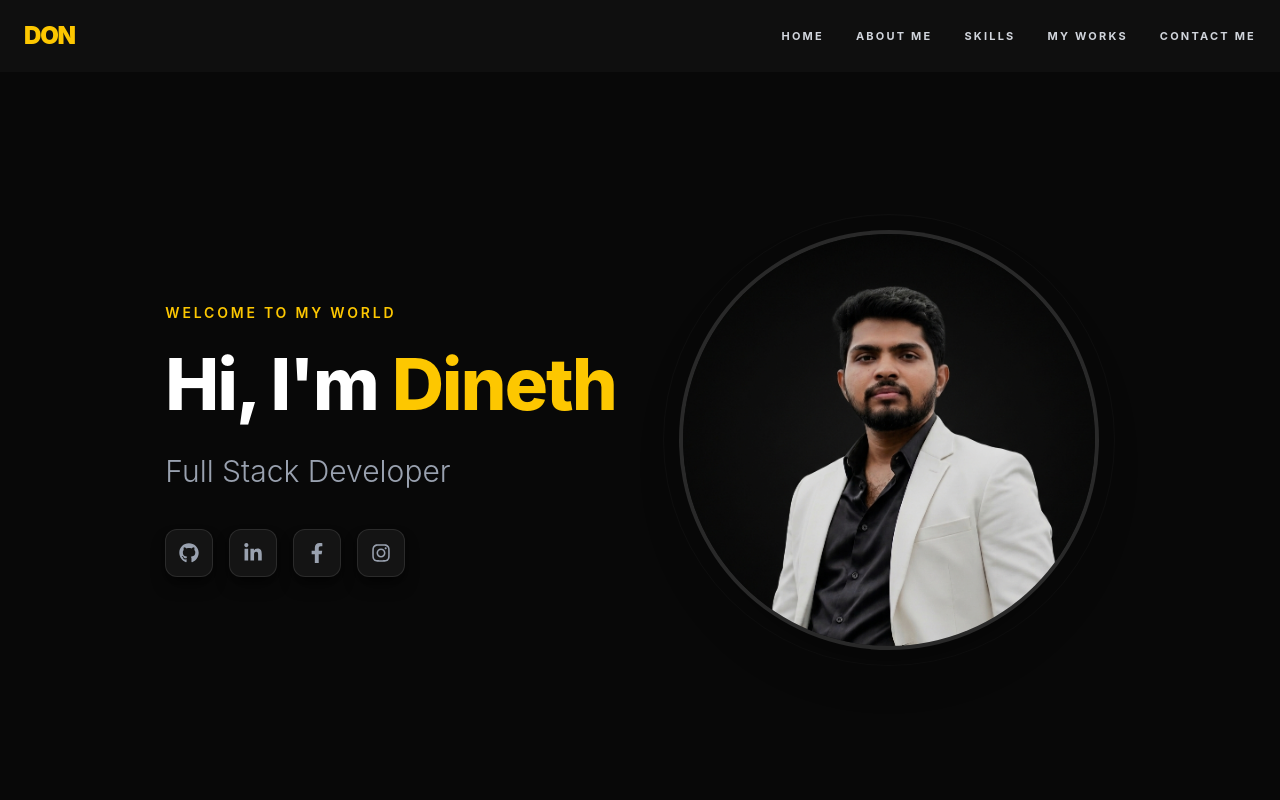
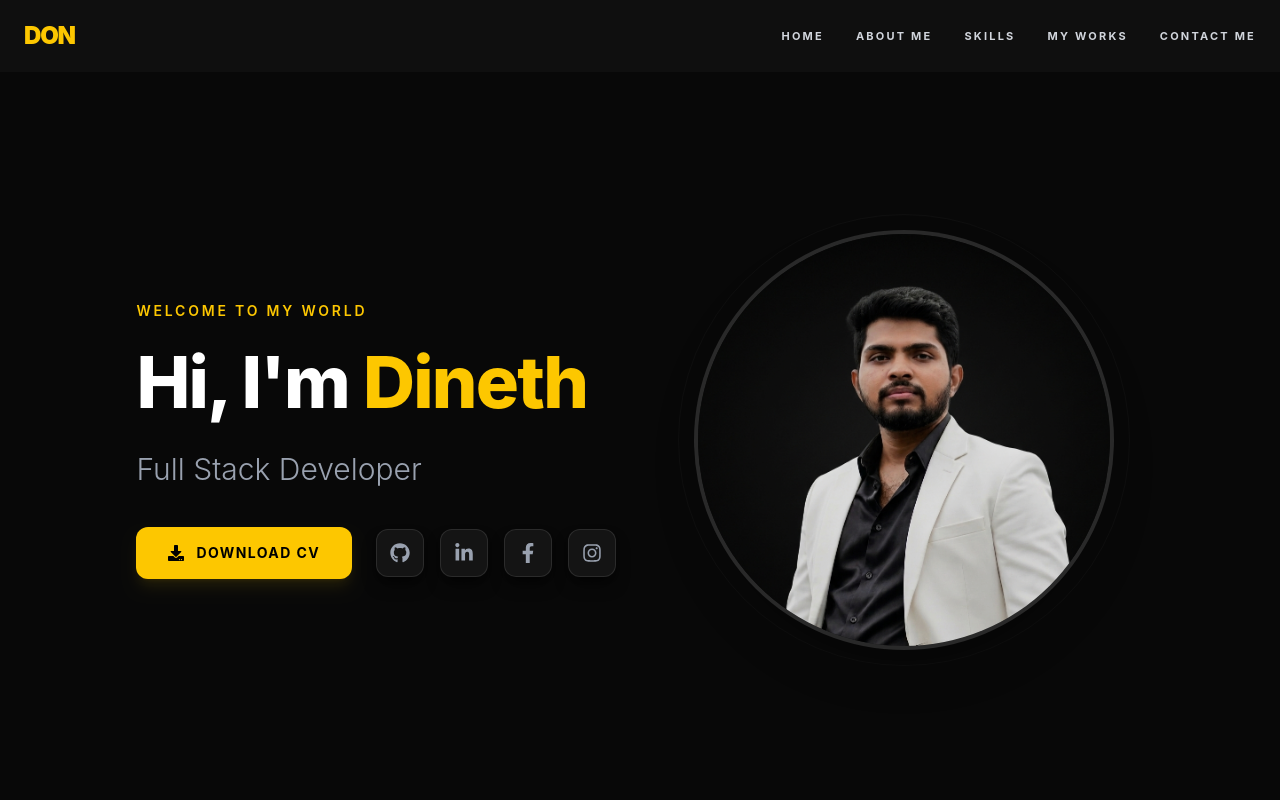
Before and after one commit to Dineth0/My-Portfolio---React, a React (Vite) app: page / in a window 1280 px wide. Shown: the top 800 px of the page. Built offline with nearby package versions, Linux system fonts and the light colour scheme.

Commit message:
add download cv

```diff
--- a/src/components/hero_section.tsx
+++ b/src/components/hero_section.tsx
@@ -1,7 +1,8 @@
 import React from 'react';
 import { motion } from 'framer-motion';
-import { FaGithub, FaLinkedinIn, FaFacebookF, FaInstagram } from 'react-icons/fa';
+import { FaGithub, FaLinkedinIn, FaFacebookF, FaInstagram, FaDownload } from 'react-icons/fa';
 import hero from '../assets/osa.png';
+import myCV from '../assets/Dineth_Nakandala_CV.pdf';
 
 const HeroSection: React.FC = () => {
   const socials = [
@@ -30,6 +31,18 @@ const HeroSection: React.FC = () => {
             Full Stack Developer
           </h2>
 
+          <div className="flex flex-col sm:flex-row items-start sm:items-center gap-6">
+
+            <motion.a
+              href={myCV}
+              download="Dineth_Nakandala_CV.pdf"
+              whileHover={{ scale: 1.05 }}
+              whileTap={{ scale: 0.95 }}
+              className="flex items-center gap-3 bg-yellow-400 text-black px-8 py-4 rounded-xl font-bold uppercase text-sm tracking-widest hover:bg-yellow-500 transition-all shadow-lg shadow-yellow-400/10"
+            >
+              <FaDownload size={16} /> Download CV
+            </motion.a>
+
             <div className="flex space-x-4">
               {socials.map((item, index) => (
                 <motion.a
@@ -44,6 +57,7 @@ const HeroSection: React.FC = () => {
                 </motion.a>
               ))}
             </div>
+          </div>
         </motion.div>
 
         <motion.div
@@ -54,9 +68,7 @@ const HeroSection: React.FC = () => {
         >
           <div className="relative group">
             <div className="absolute inset-0 bg-yellow-400/20 rounded-full blur-[80px] group-hover:bg-yellow-400/40 transition-all duration-700 scale-110 -z-10"></div>
-
             <div className="absolute -inset-4 border border-white/5 rounded-full group-hover:border-yellow-400/30 transition-all duration-700 animate-pulse"></div>
-
             <div className="relative w-72 h-72 md:w-[420px] md:h-[420px] rounded-full overflow-hidden border-4 border-white/10 group-hover:border-yellow-400 transition-colors duration-500 bg-[#111] shadow-2xl z-10">
               <img
                 src={hero}
```
Also changed, not shown: 1 other file (tests, documents, lock files or other folders). Lines whose indentation alone changed are shown as unchanged.
